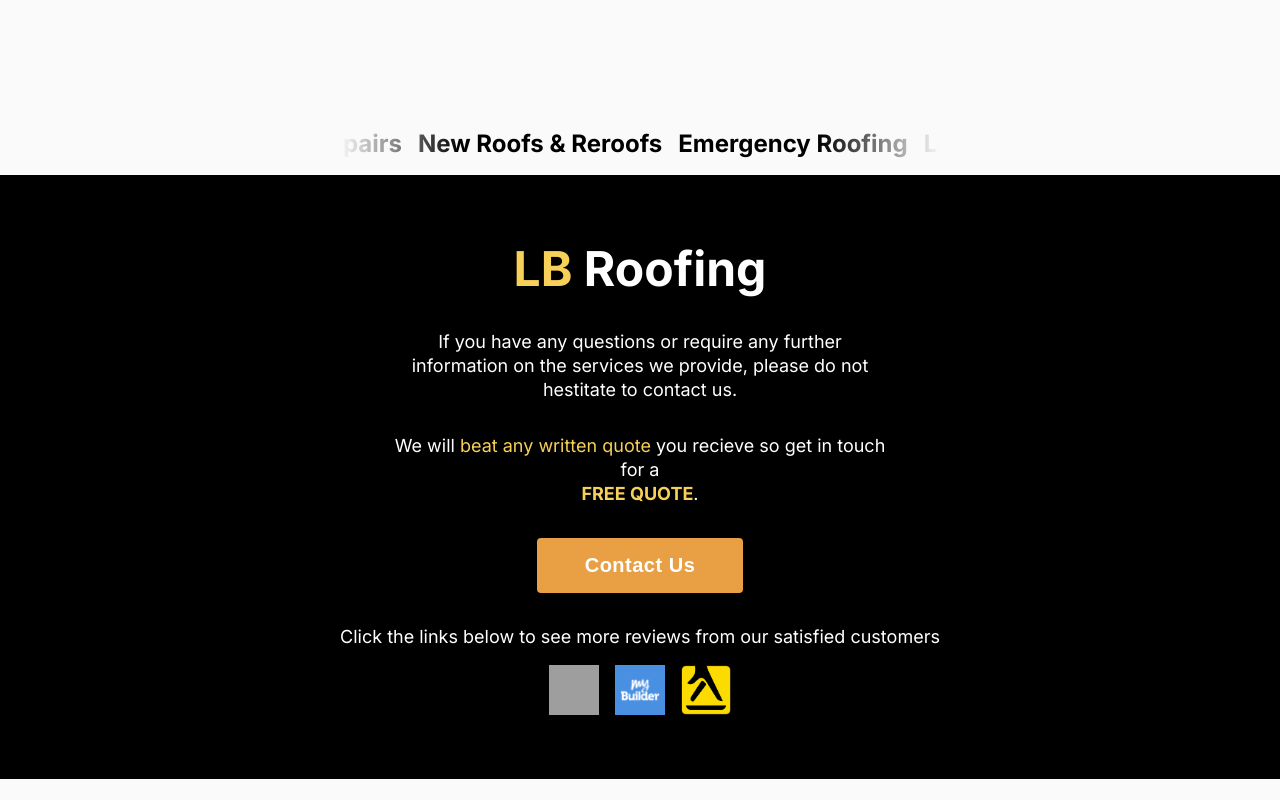
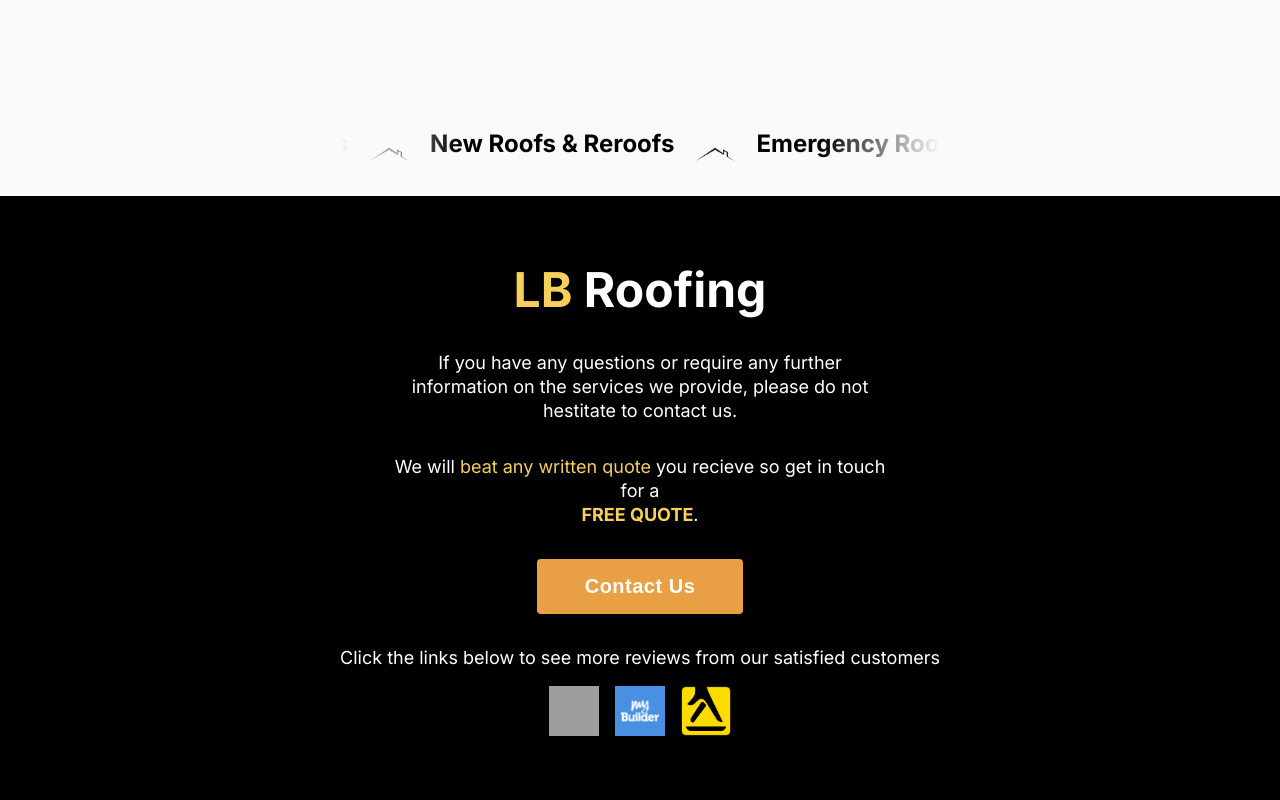
Before and after one commit to jake4369/blroofing, a Next.js app: page / in a window 1280 px wide. Shown: the part 5200-6000 px from the top of the page. Before the commit the page ends 5979 px from the top, so only its background shows below. Built offline with nearby package versions, Linux system fonts and the light colour scheme; grey boxes are pictures that could not be loaded.

Commit message:
Text Scroller

```diff
--- a/components/TextScroller/TextScroller.jsx
+++ b/components/TextScroller/TextScroller.jsx
@@ -1,6 +1,8 @@
 "use client";
 
 import { useEffect } from "react";
+
+import Image from "next/image";
 
 const TextScroller = () => {
   useEffect(() => {
@@ -30,17 +32,101 @@ const TextScroller = () => {
     <div className="scroller">
       <ul className="tag-list scroller__inner">
         <li>General Roof Repairs</li>
+        <Image
+          src="/assets/services/house-icon.png"
+          alt=""
+          aria-hidden="true"
+          width={50}
+          height={50}
+        />
         <li>New Roofs & Reroofs</li>
+        <Image
+          src="/assets/services/house-icon.png"
+          alt=""
+          aria-hidden="true"
+          width={50}
+          height={50}
+        />
         <li>Emergency Roofing</li>
+        <Image
+          src="/assets/services/house-icon.png"
+          alt=""
+          aria-hidden="true"
+          width={50}
+          height={50}
+        />
         <li>Lead Work & Flashing</li>
+        <Image
+          src="/assets/services/house-icon.png"
+          alt=""
+          aria-hidden="true"
+          width={50}
+          height={50}
+        />
         <li>Cladding, Fascias & Soffits</li>
+        <Image
+          src="/assets/services/house-icon.png"
+          alt=""
+          aria-hidden="true"
+          width={50}
+          height={50}
+        />
         <li>Guttering Systems</li>
+        <Image
+          src="/assets/services/house-icon.png"
+          alt=""
+          aria-hidden="true"
+          width={50}
+          height={50}
+        />
         <li>Flat Roofing</li>
+        <Image
+          src="/assets/services/house-icon.png"
+          alt=""
+          aria-hidden="true"
+          width={50}
+          height={50}
+        />
         <li>Pitched Roofing</li>
+        <Image
+          src="/assets/services/house-icon.png"
+          alt=""
+          aria-hidden="true"
+          width={50}
+          height={50}
+        />
         <li>Felt Roofing</li>
+        <Image
+          src="/assets/services/house-icon.png"
+          alt=""
+          aria-hidden="true"
+          width={50}
+          height={50}
+        />
         <li>Chimney Work</li>
+        <Image
+          src="/assets/services/house-icon.png"
+          alt=""
+          aria-hidden="true"
+          width={50}
+          height={50}
+        />
         <li>Asbestos Removal</li>
+        <Image
+          src="/assets/services/house-icon.png"
+          alt=""
+          aria-hidden="true"
+          width={50}
+          height={50}
+        />
         <li>Roof Cleaning</li>
+        <Image
+          src="/assets/services/house-icon.png"
+          alt=""
+          aria-hidden="true"
+          width={50}
+          height={50}
+        />
       </ul>
     </div>
   );
```
